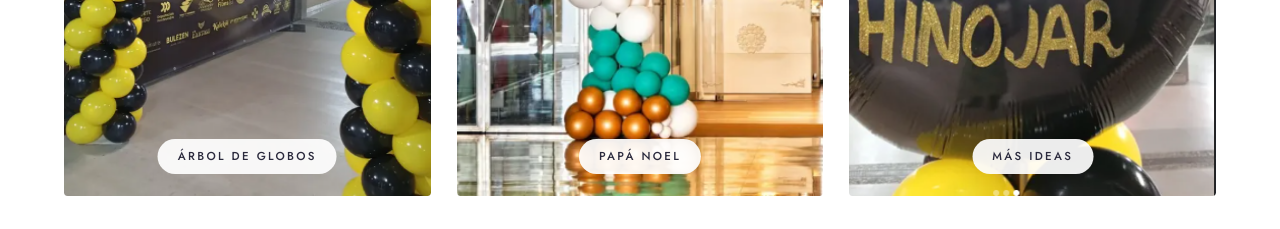
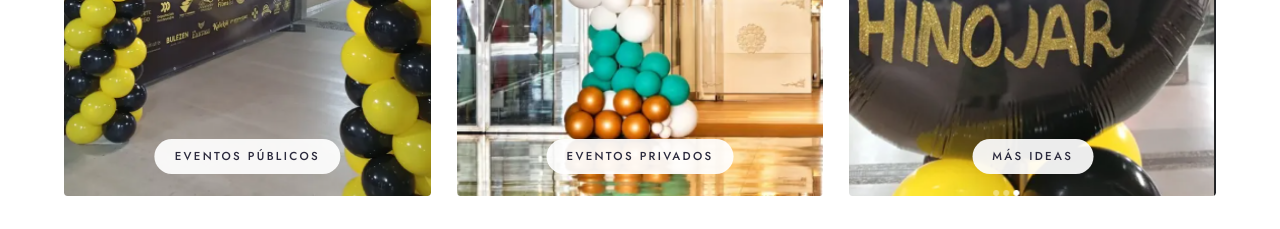
Before and after one commit to webourense/melifiesta, a plain HTML site: page index.html in a window 1280 px wide. Shown: the part 2500-2729 px from the top of the page. Drawn offline with nearby package versions, Linux system fonts and the light colour scheme; a script that the page names is missing.

```diff
--- a/index.html
+++ b/index.html
@@ -206,8 +206,8 @@ form{padding:30px 24px}
   <div class="rv"><div class="eyebrow">Galería</div><h2>Detalles que <em>marcan la diferencia</em></h2>
   <p class="lead">Una selección de nuestras decoraciones. Más trabajos y novedades en Instagram.</p></div>
   <div class="gg">
-    <div class="g rv"><img src="II Gala Internacional Pablo Hinojar.png" alt="Globos en forma de árbol" onerror="this.style.display='none'"><span>Árbol de globos</span></div>
-    <div class="g rv"><img src="ese toque especial a comuniones, cumpleaños, inauguraciones, bodas, bautizos y cualquier celebración que imagines..png"G" onerror="this.style.display='none'"><span>Papá Noel</span></div>
+    <div class="g rv"><img src="II Gala Internacional Pablo Hinojar.png" alt="Globos en forma de árbol" onerror="this.style.display='none'"><span>Eventos públicos</span></div>
+    <div class="g rv"><img src="ese toque especial a comuniones, cumpleaños, inauguraciones, bodas, bautizos y cualquier celebración que imagines..png"G" onerror="this.style.display='none'"><span>Eventos privados</span></div>
     <div class="g rv"><img src="II Gala Internacional Pablo Hinojar.masglobos.png" alt="Más decoraciones con globos" onerror="this.style.display='none'"><span>Más ideas</span></div>
   </div>
   <p style="text-align:center;margin-top:48px"><a class="btn out" href="https://www.instagram.com/meli.fiesta/" target="_blank" rel="noopener">Ver Instagram @meli.fiesta</a></p>
```
